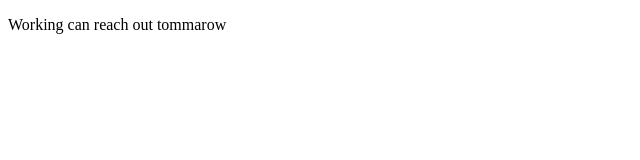
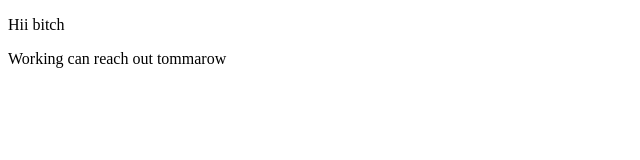
Before and after one commit to rakeshrock159/mywebsite, a plain HTML site: page index.html in a window 1280 px wide. Shown: the whole page, without its empty margins (0-640 px from the left). Drawn offline with Linux system fonts and the light colour scheme.

Commit message:
hello there

```diff
--- a/index.html
+++ b/index.html
@@ -5,5 +5,7 @@
 
     </head>
     <body>
+        <p>Hii bitch</p>
         <P>Working can reach out tommarow</P>
+    </body>
 </html>
```
